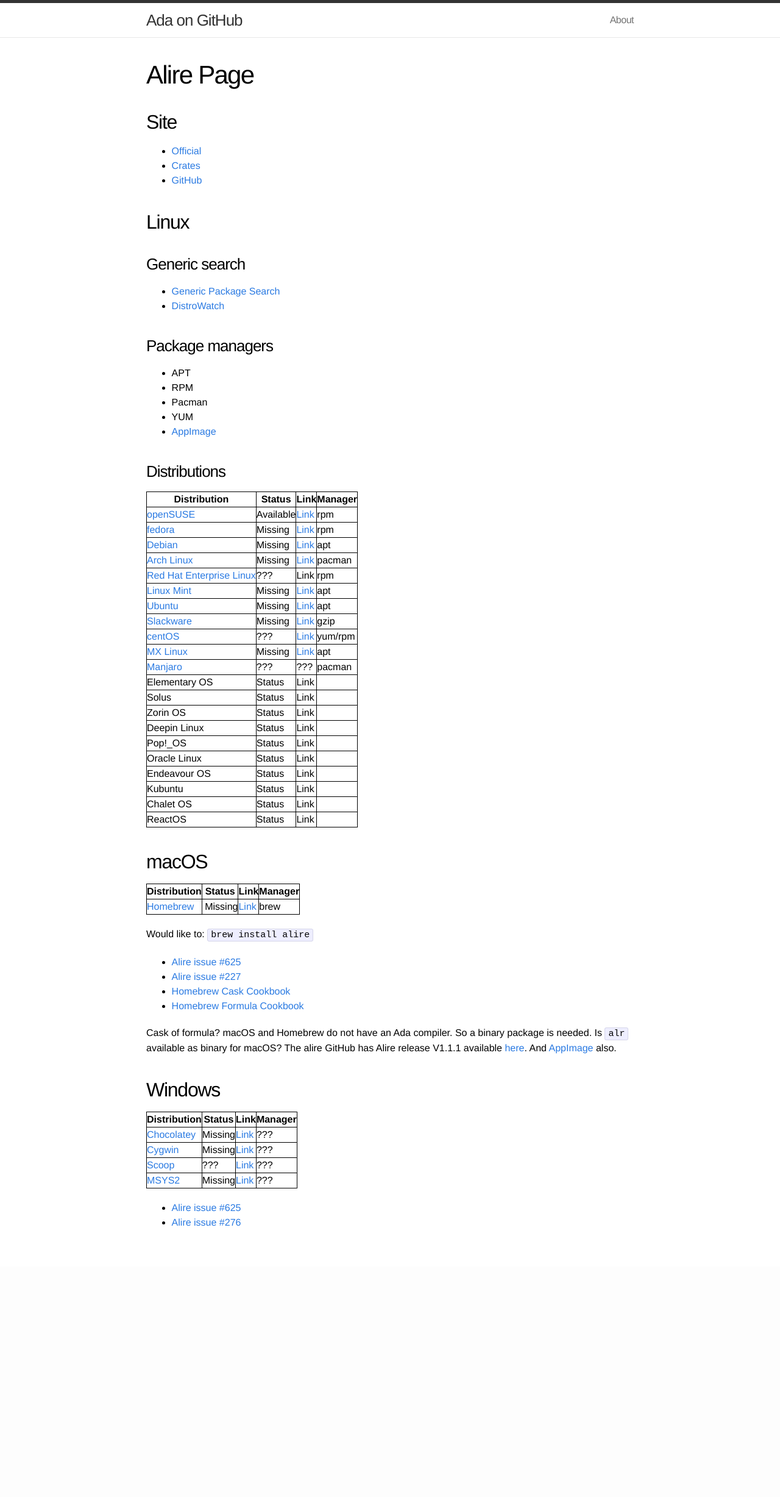
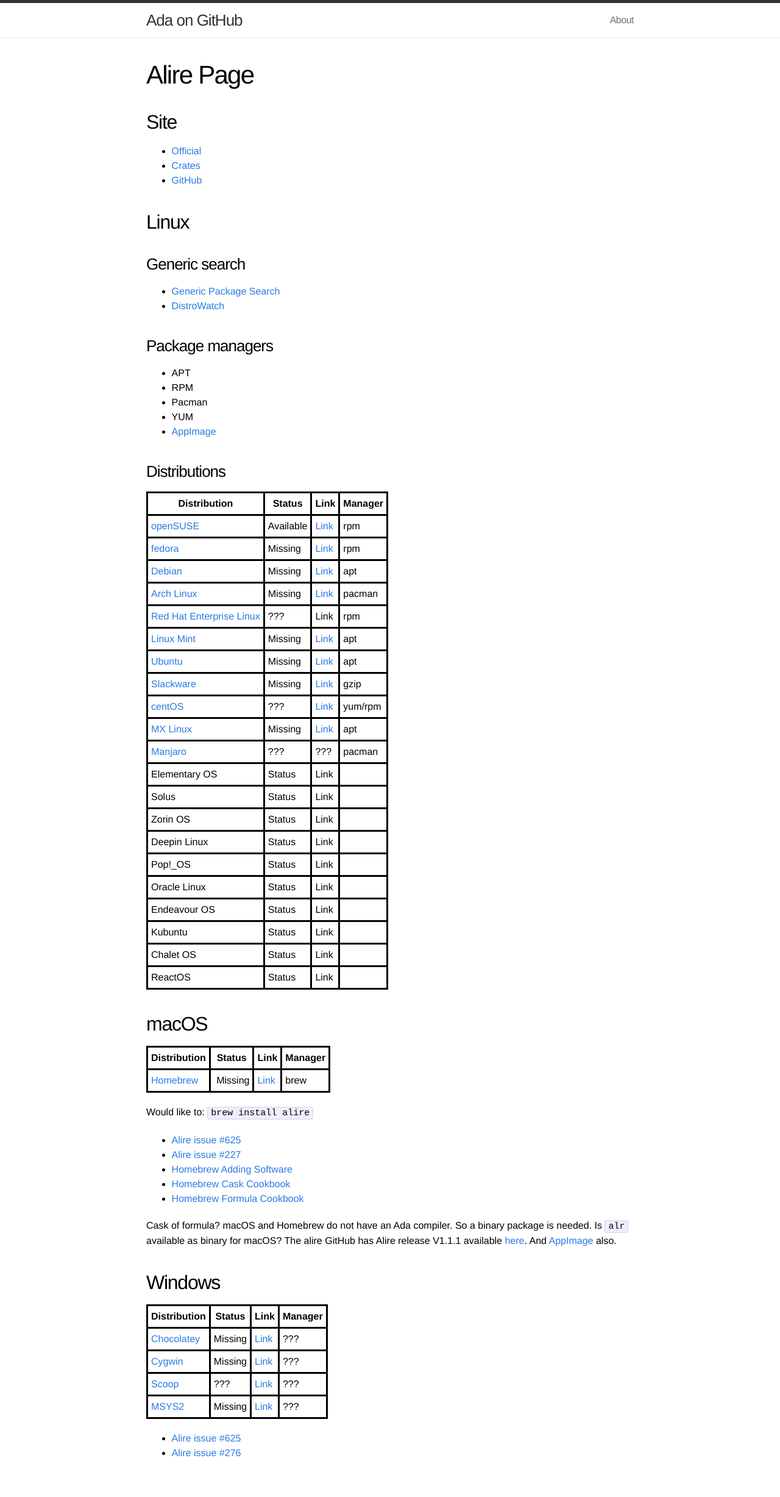
Before and after one commit to quornings/quornings.github.io, a Jekyll site: the page built from alire.md, in a window 1280 px wide. Shown: the whole page at 61% size. Built offline with Jekyll 4.4.1, drawn with Linux system fonts in a browser that asks for light colours; before the commit the page ends 2077 px from its top, so only the background shows below that.

Commit message:
Add Homebrew doc, css table style.

```diff
--- a/alire.md
+++ b/alire.md
@@ -59,6 +59,7 @@ Would like to: `brew install alire`
 
 - [Alire issue #625](https://github.com/alire-project/alire/issues/625)
 - [Alire issue #227](https://github.com/alire-project/alire/issues/227)
+- [Homebrew Adding Software](https://docs.brew.sh/Adding-Software-to-Homebrew#writing-the-cask)
 - [Homebrew Cask Cookbook](https://docs.brew.sh/Cask-Cookbook)
 - [Homebrew Formula Cookbook](https://docs.brew.sh/Formula-Cookbook)
 
--- a/css/main.css
+++ b/css/main.css
@@ -7,8 +7,12 @@
 }
 
 table, th, td {
-    border: 1px solid black;
+    border: 3px solid black;
     border-collapse: collapse;
+}
+
+th, td {
+    padding: 5px;
 }
 
 html, body { height: 100%; }
```
